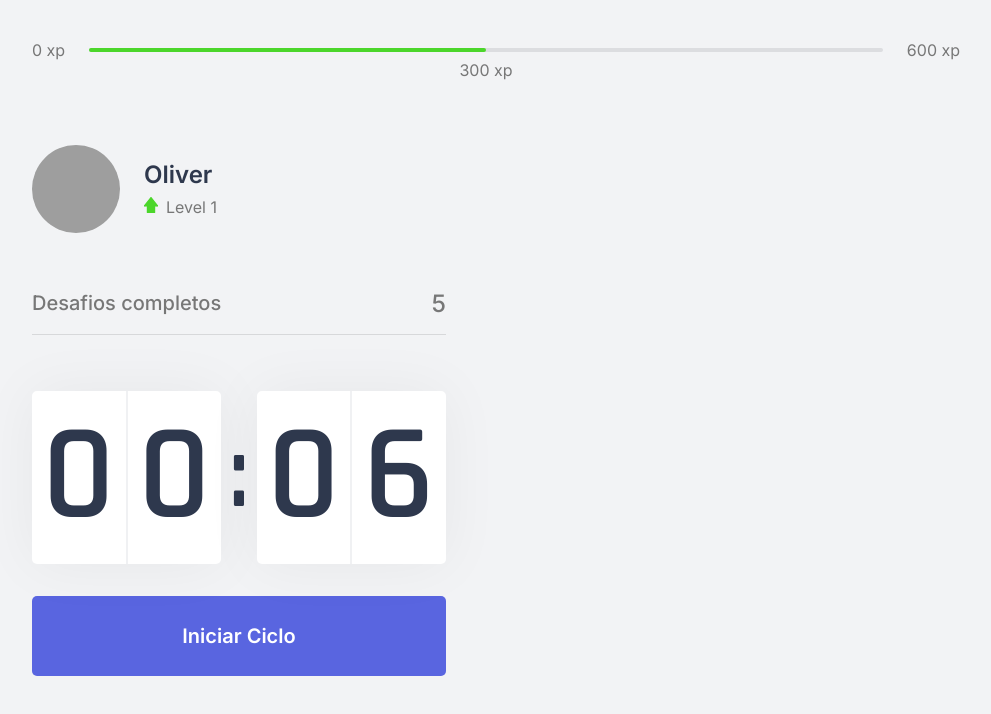
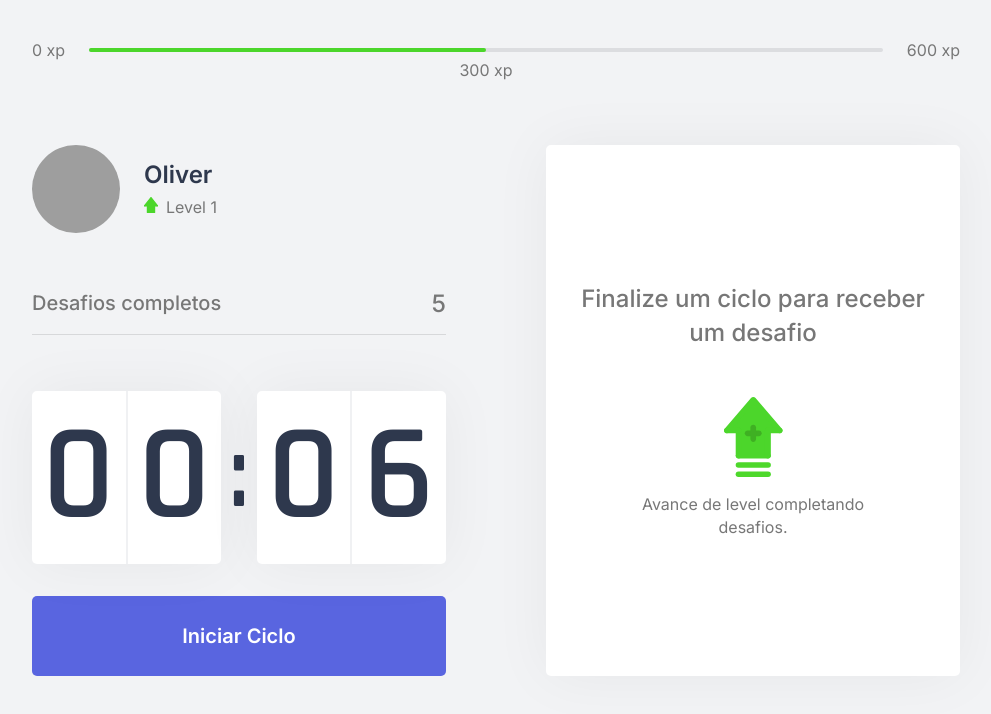
Before and after one commit to Codfect/NextJs-Typescript, a Next.js app: page / in a window 1280 px wide. Shown: the top 714 px of the page, without its empty margins (144-1135 px from the left). Built offline with nearby package versions, Linux system fonts and the light colour scheme; grey boxes are pictures that could not be loaded.

Commit message:
challenge box not active

```diff
--- /dev/null
+++ b/src/components/ChallengeBox.tsx
@@ -0,0 +1,15 @@
+import styles from '../styles/components/ChallengeBox.module.css'
+
+export function ChallengeBox() {
+    return(
+        <div className={styles.challengeBoxContainer}>
+            <div className={styles.challengeNotActive}>
+                <strong>Finalize um ciclo para receber um desafio</strong>
+                <p>
+                    <img src="icons/level-up.svg" alt="Level Up" />
+                    Avance de level completando desafios.
+                </p>
+            </div>
+        </div>
+    );
+}
--- a/src/pages/index.tsx
+++ b/src/pages/index.tsx
@@ -2,6 +2,7 @@
 import { Profile } from "../components/Profile";
 import { CompletedChallenges } from "../components/CompletedChallenges";
 import { Countdown } from "../components/Countdown";
+import { ChallengeBox } from "../components/ChallengeBox";
 
 import Head from 'next/head';
 
@@ -25,7 +26,7 @@
         </div>
 
         <div>
-
+          <ChallengeBox />
         </div>
       </section>
     </div>
--- /dev/null
+++ b/src/styles/components/ChallengeBox.module.css
@@ -0,0 +1,40 @@
+.challengeBoxContainer {
+    height: 100%;
+
+    background: var(--white);
+    border-radius: 5px;
+    box-shadow: 0 0 60px rgba(0, 0, 0, 0.05);
+    padding: 1.5rem 2rem;
+
+    display: flex;
+    flex-direction: column;
+    align-items: center;
+    justify-content: center;
+
+    text-align: center;
+}
+
+.challengeNotActive {
+    display: flex;
+    flex-direction: column;
+    align-items: center;
+}
+
+.challengeNotActive strong{
+    font-size: 1.5rem;
+    font-weight: 500;
+    line-height: 1.4;
+}
+
+.challengeNotActive p{
+    display: flex;
+    flex-direction: column;
+    align-items: center;
+    line-height: 1.4;
+    max-width: 70%;
+    margin-top: 3rem;
+}
+
+.challengeNotActive p img{
+    margin-bottom: 1rem;
+}
```
